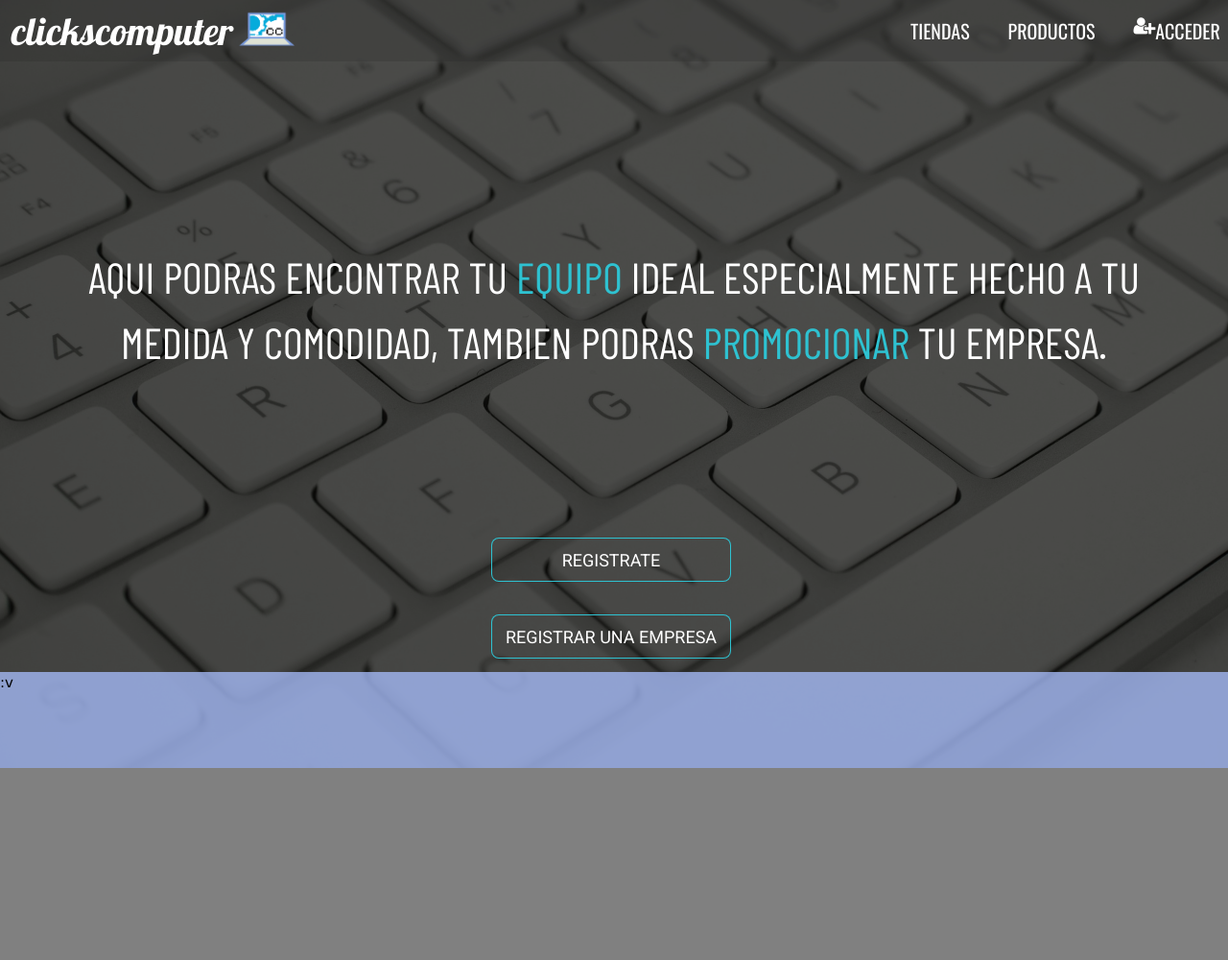
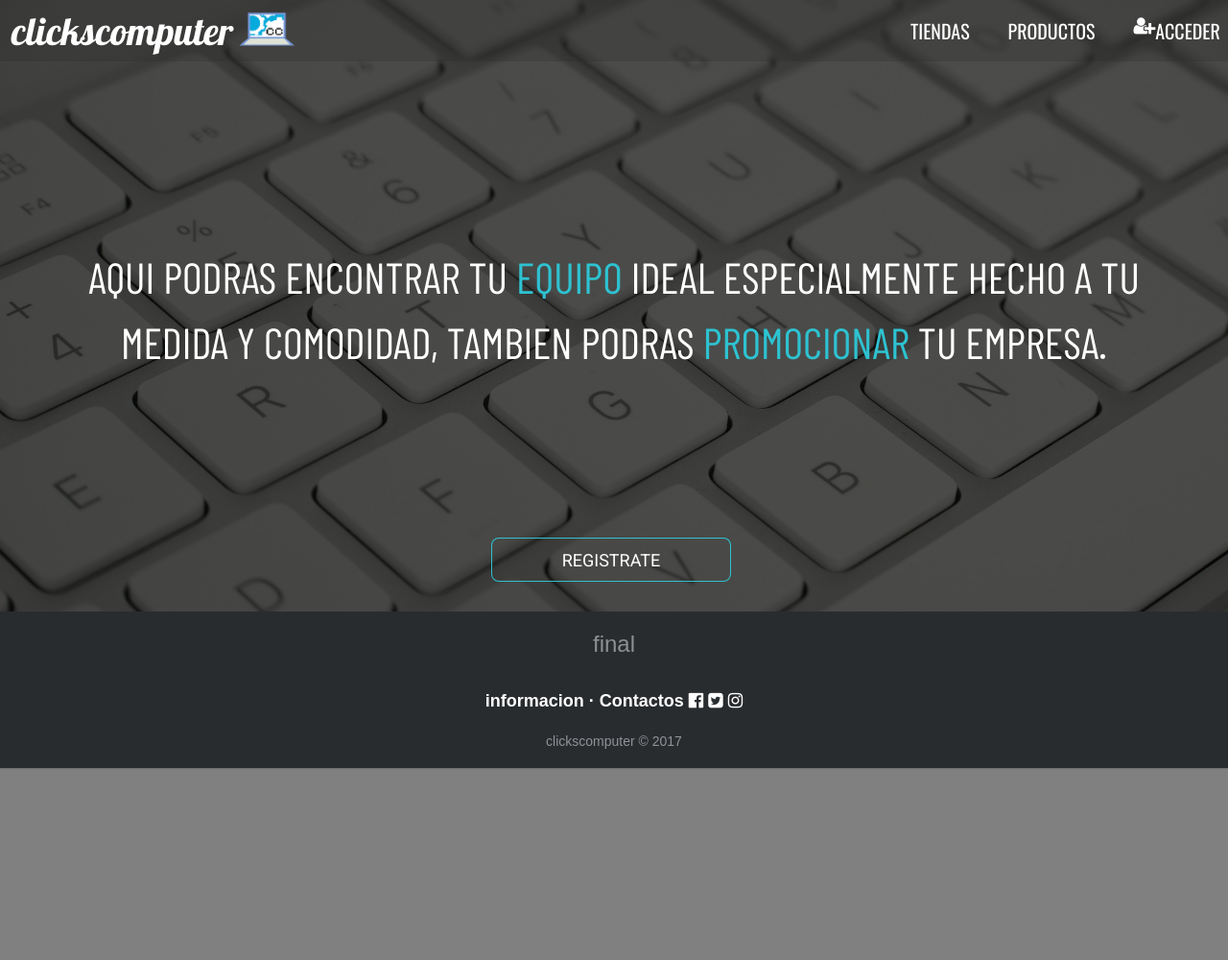
Before and after one commit to Thepahka/ClicksComputer, a PHP site: page / in a window 1280 px wide; the page is wider, and only the part inside the window is pictured. Shown: the top 1000 px of that part at 96% size. Run offline with PHP 8.4, Linux system fonts and the light colour scheme; some libraries are stand-ins or nearby versions; some web fonts are replaced.

Commit message:
2.21 commit

```diff
--- a/views/assets/css/main.css
+++ b/views/assets/css/main.css
@@ -836,14 +836,46 @@ textarea{
 
 }
 
-.footer-l{
-  background: rgba(167, 189, 252, 0.77);
+/*footer*/
+
+.footer-final{
+  background-color: #292c2f;
+  box-shadow: 0 1px 1px 0 rgba(0, 0, 0, 0.12);
+  box-sizing: border-box;
   width: 100%;
-  height: 100px;
+  text-align: center;
+  font: normal 18px sans-serif;
+  padding: 20px;
+  margin-top: 80px;
+  z-index: 1000;
   position: absolute;
-  bottom: 0%;
-  display: block;
-  z-index: 100;
+  bottom: 0px;
+}
+
+.footer-final .footer-c{
+  color:  #8d9093;
+  font-size: 24px;
+  margin: 0;
+}
+
+.footer-final .footer-cname{
+  color:  #8f9296;
+  font-size: 14px;
+  margin: 0;
+}
+
+.footer-final .footer-links{
+  list-style: none;
+  font-weight: bold;
+  color:  #ffffff;
+  padding: 35px 0 23px;
+  margin: 0;
+}
+
+.footer-basic-centered .footer-links a{
+  display:inline-block;
+  text-decoration: none;
+  color: inherit;
 }
 
 /*dashboard*/
@@ -920,19 +952,20 @@ textarea{
 }
 
 .gest-pc{
-  color: rgb(71, 71, 71);
+  color: rgb(0, 0, 0);
   font-size: 23px;
   background: #ffd8b9;
   padding: 10px 8px;
   border-radius: 4px;
   font-family: 'Oswald',sans-serif;
   transition:all .2s ease-in-out;
+  text-transform: uppercase;
 }
 
 .gest-pc:hover{
   transition:all .2s ease-in-out;
-  background: rgba(226, 211, 182, 0.79);
-  color: #000000;
+  background: rgba(254, 217, 145, 0.79);
+  color: #ffffff;
   border: 1px solid rgb(0, 0, 0);
   cursor: pointer;
 }
@@ -1057,21 +1090,22 @@ textarea{
 }
 
 .btn-cpc{
-  left: 43%;
+  left: 85%;
   position: relative;
-  color: rgb(71, 71, 71);
+  color: rgb(0, 0, 0);
   font-size: 23px;
   background: #ffd8b9;
   padding: 8px 8px;
   border-radius: 4px;
   font-family: 'Oswald',sans-serif;
   transition: all .2s ease-in-out;
+  text-transform: uppercase;
 }
 
 .btn-cpc:hover{
   transition:all .2s ease-in-out;
-  background: rgba(226, 211, 182, 0.79);
-  color: #000000;
+  background: rgba(231, 196, 129, 0.79);
+  color: #ffffff;
   border: 1px solid rgb(0, 0, 0);
   cursor: pointer;
 }
--- a/views/include/scope.header.php
+++ b/views/include/scope.header.php
@@ -6,6 +6,7 @@
         <meta name="viewport" content="width=device-width, initial-scale=1.0, user-scalable=no">
         <link rel="stylesheet" href="//cdn.datatables.net/1.10.16/css/jquery.dataTables.min.css">
         <link rel="stylesheet" href="views/assets/css/main.css">
+        <link rel="stylesheet" href="views/assets/css/media.css">
         <link rel="shortcut icon" type="image/x-icon" href="views/assets/image/logo.png">
         <link href="https://fonts.googleapis.com/css?family=Oswald|Lobster|Bree+Serif|Barlow+Semi+Condensed|Fjalla+One|Pacifico|Roboto|Barlow+Condensed|Spectral+SC|Montserrat:600i|Archivo+Black" rel="stylesheet">
         <link href="https://maxcdn.bootstrapcdn.com/font-awesome/4.7.0/css/font-awesome.min.css" rel="stylesheet" integrity="sha384-wvfXpqpZZVQGK6TAh5PVlGOfQNHSoD2xbE+QkPxCAFlNEevoEH3Sl0sibVcOQVnN"crossorigin="anonymous">
--- a/views/landingpage.php
+++ b/views/landingpage.php
@@ -33,9 +33,20 @@
             <h4 class="paso1">1.</h4><p class="paso-1">ten en cuenta tus estudios o empleos.</p>
             <h4 class="paso2">2.</h4><p class="paso-2">debes saber cuanto dinero posees.</p>
             <h4 class="paso3">3.</h4><p class="paso-3">REGISTRATE EN NUESTRA PAGINA Y BUSCA SEGURA Y CONFIABLEMENTE!!!</p>
-            <div class="footer-l"> :v</div>
           </div>
     </div>
+    		<footer class="footer-final">
+    			<p class="footer-c">final</p>
+    			<p class="footer-links">
+    				<a href="#">informacion</a>
+    				·
+    				<a href="#">Contactos</a>
+    				<a href="#"><i class="fa fa-facebook-official" aria-hidden="true"></i></a>
+    				<a href="#"><i class="fa fa-twitter-square" aria-hidden="true"></i></a>
+    				<a href="#"><i class="fa fa-instagram" aria-hidden="true"></i></a>
+    			</p>
+    			<p class="footer-cname">clickscomputer &copy; 2017</p>
+    		</footer>
     </section>
 <script src='https://cdnjs.cloudflare.com/ajax/libs/jquery/2.1.4/jquery.js'></script>
 <script src='https://cdnjs.cloudflare.com/ajax/libs/fullPage.js/2.6.6/jquery.fullPage.min.js'></script>
```
Also changed, not shown: views/assets/css/media.css (+185 -3 lines).
